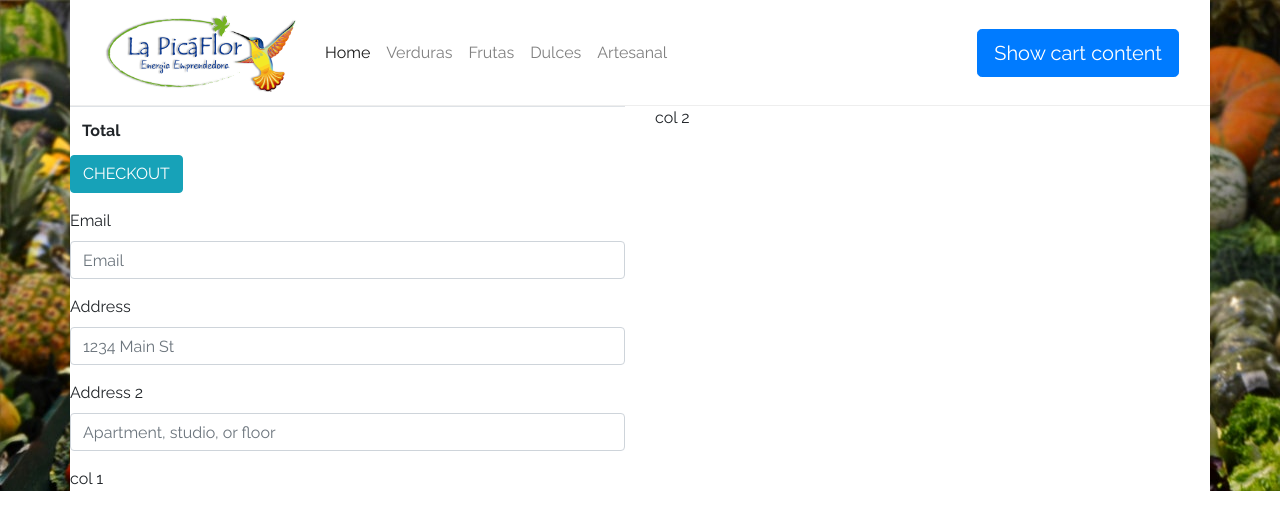
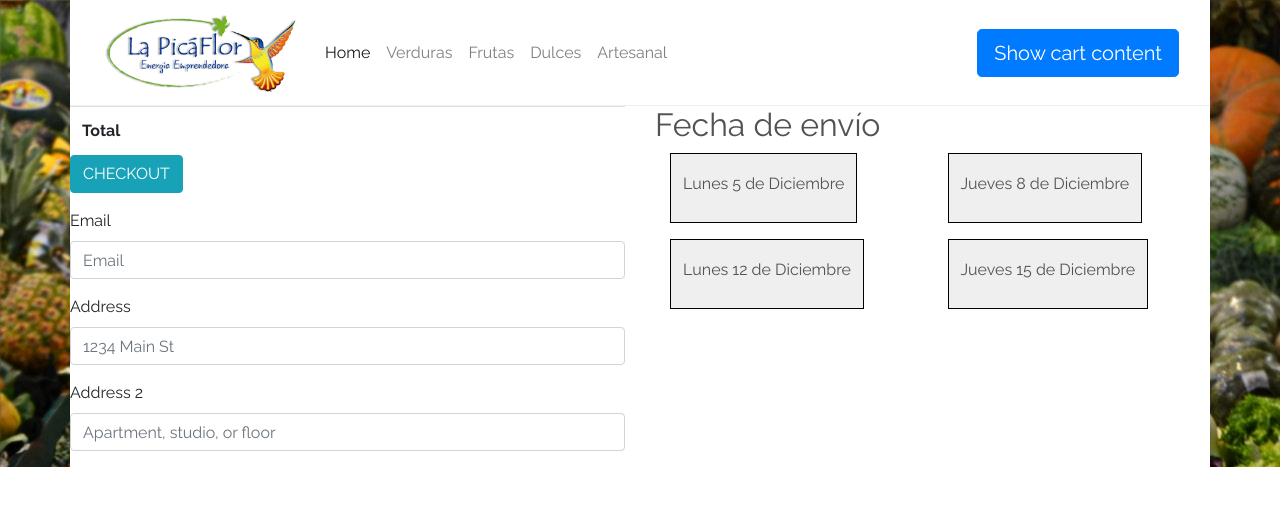
Before and after one commit to nicolasvarob/react-woocommerce, a React (Create React App) app in the folder client/: page /checkout in a window 1280 px wide. Shown: the top 530 px of the page. Built offline with nearby package versions, Linux system fonts and the light colour scheme; what woocommerce-api would draw is missing.

Commit message:
añadido sleectores de fecha de envío

```diff
--- /dev/null
+++ b/client/src/components/Layout/Forms/ShippingDateSelect/ShippingDateSelect.js
@@ -0,0 +1,33 @@
+import React, { Component } from 'react';
+import SingleDate from './SingleDate';
+
+import './SingleDate.css'
+class componentName extends Component {
+    render() {
+        return (
+            <div className="container">
+                <div className="row">
+                    <h2>Fecha de envío</h2>
+                </div>
+                <div className="row">
+                    <div className="col-sm">
+                        <SingleDate text="Lunes 5 de Diciembre" />
+                    </div>
+                    <div className="col-sm">
+                        <SingleDate text="Jueves 8 de Diciembre" />
+                    </div>
+                </div>
+                <div className="row">
+                    <div className="col-sm">
+                        <SingleDate text="Lunes 12 de Diciembre" />
+                    </div>
+                    <div className="col-sm">
+                        <SingleDate text="Jueves 15 de Diciembre" />
+                    </div>
+                </div>
+            </div>
+        );
+    }
+}
+
+export default componentName;
--- /dev/null
+++ b/client/src/components/Layout/Forms/ShippingDateSelect/SingleDate.css
@@ -0,0 +1,21 @@
+.single-date {
+    text-align: center;
+    padding:1em 0.75em;
+    margin-bottom:1em;
+    border:1px solid black;
+    cursor: pointer;
+    height:70px;
+}
+
+.single-date:hover{
+    background-color:teal;
+}
+
+.single-date:focus{
+    background-color:blue;
+}
+
+.single-date p {
+    padding:0;
+    margin:0;
+}
--- /dev/null
+++ b/client/src/components/Layout/Forms/ShippingDateSelect/SingleDate.js
@@ -0,0 +1,11 @@
+import React from 'react';
+
+const SingleDate = (props) => {
+    return (
+        <button className="single-date">
+            <h3>{props.text}</h3>
+        </button>
+    );
+};
+
+export default SingleDate;
--- a/client/src/views/Checkout/Checkout.js
+++ b/client/src/views/Checkout/Checkout.js
@@ -1,7 +1,8 @@
 import React, { Component } from 'react';
 import Navbar from '../../components/Navigation/Navbar/Navbar';
 import OrderList from '../../components/InpageCart/OrderList/OrderList';
-import CheckoutForm from '../../components/Layout/CheckoutForm';
+import CheckoutForm from '../../components/Layout/Forms/CheckoutForm';
+import ShippingDateSelect from '../../components/Layout/Forms/ShippingDateSelect/ShippingDateSelect';
 
 class Checkout extends Component {
     render() {
@@ -10,15 +11,13 @@ class Checkout extends Component {
                 <div id="content" className="container">
                     <Navbar />
                     <div className="row">
-                        <div className="col">
+                        <div className="col-sm">
                             <OrderList />
                             <CheckoutForm />
-
-                            col 1
-                    </div>
-                        <div className="col">
-                            col 2
-                    </div>
+                        </div>
+                        <div className="col-sm">
+                            <ShippingDateSelect />
+                        </div>
                     </div>
                 </div>
             </div>
```
Also changed, not shown: client/src/components/Layout/Forms/CheckoutForm.js (renamed from client/src/components/Layout/CheckoutForm.js).
